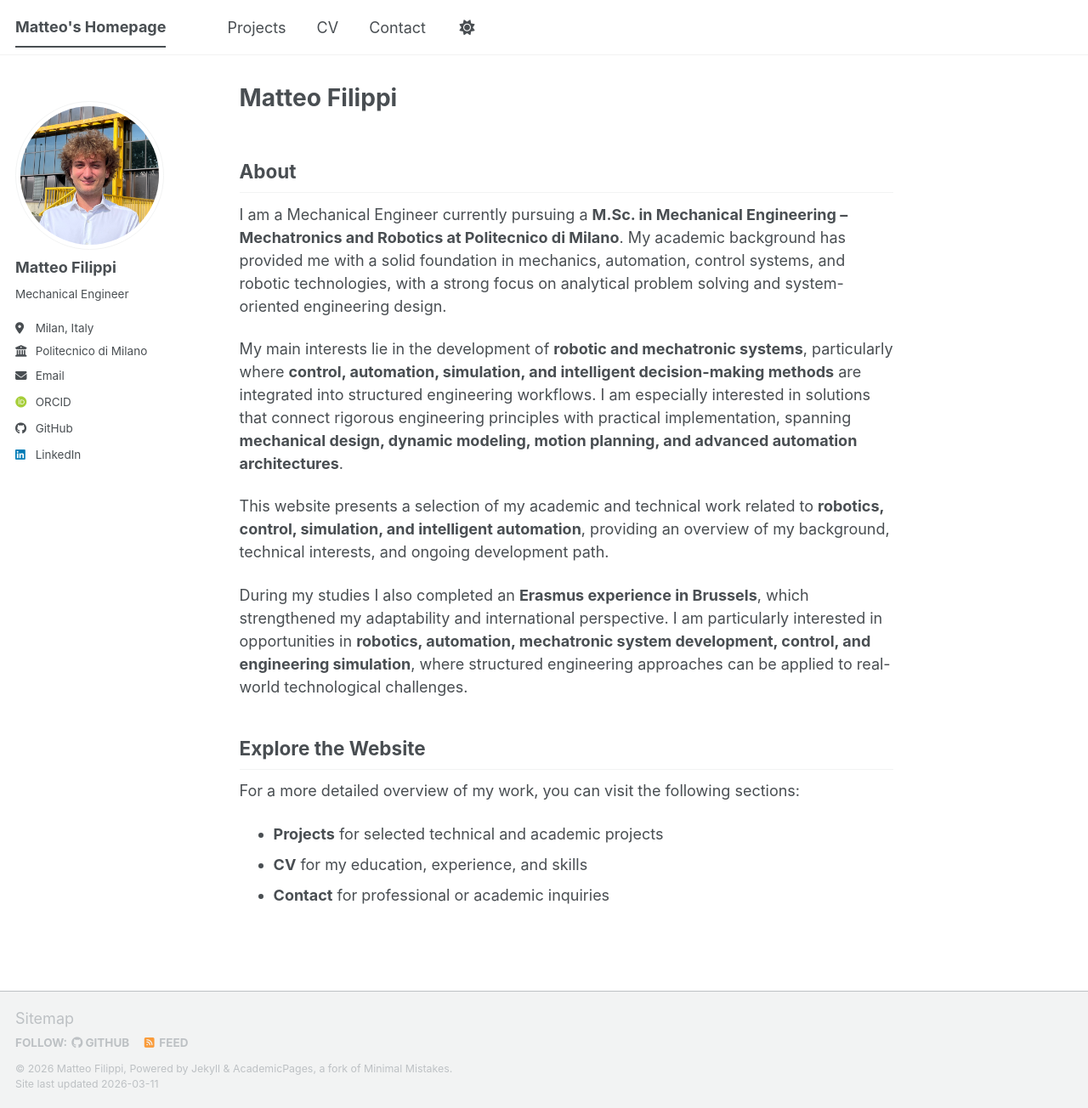
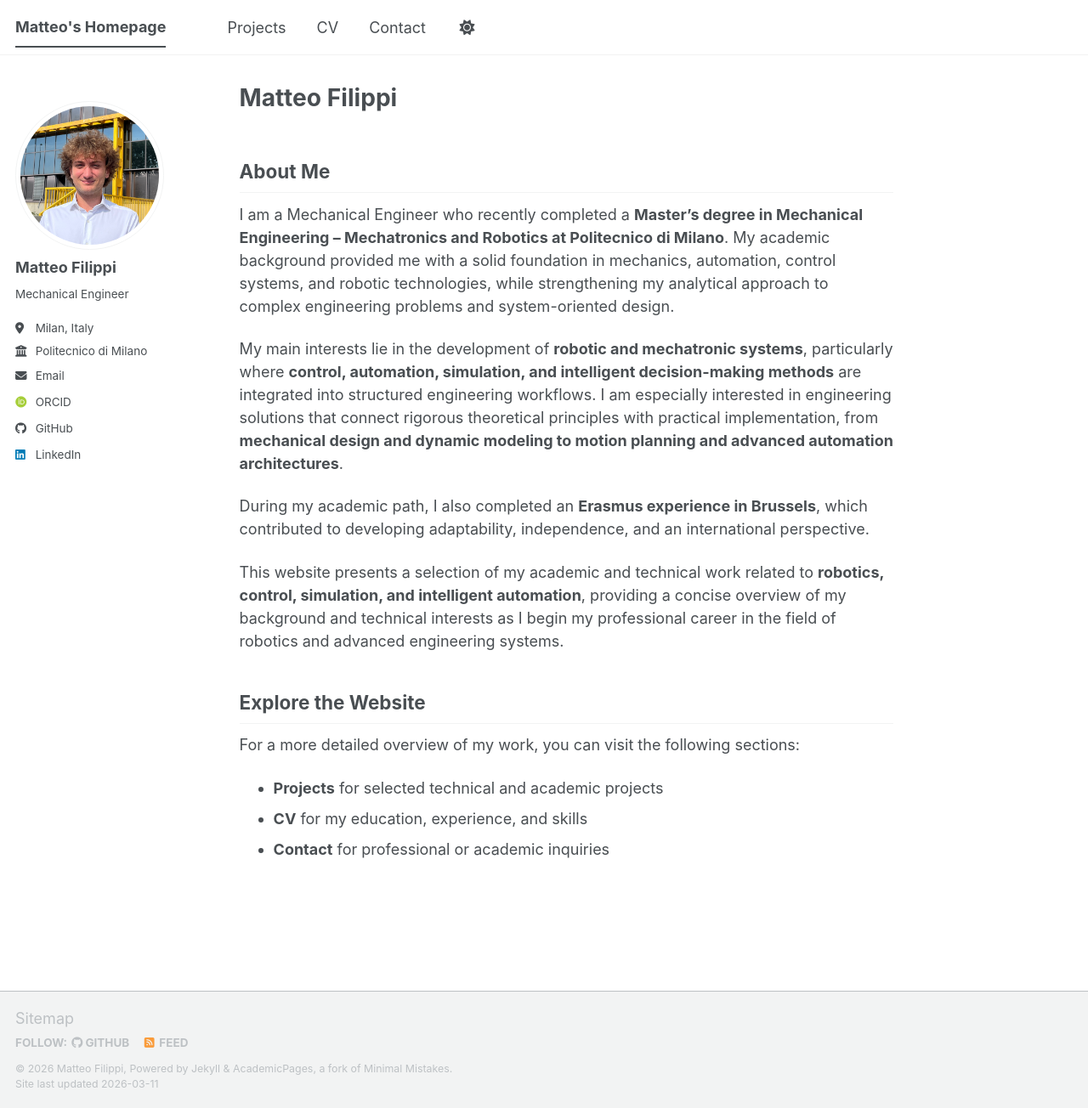
Before and after one commit to MFilippi01/MFilippi01.github.io, a Jekyll site: the page built from _pages/about.md, in a window 1280 px wide and 1304 px high. Shown: the whole window at 85% size. Built offline with Jekyll 4.4.1, drawn with Linux system fonts in a browser that asks for light colours; some web fonts are replaced; a script bundle is joined from its source files by our own code; library files that are not in the unit come from our copies.

Commit message:
Revise About Me section for clarity and detail
Updated personal introduction and academic background for clarity and conciseness. Added details about Erasmus experience and refined focus on professional interests.

```diff
--- a/_pages/about.md
+++ b/_pages/about.md
@@ -7,15 +7,15 @@ redirect_from:
   - /about.html
 ---
 
-## About
+## About Me
 
-I am a Mechanical Engineer currently pursuing a **M.Sc. in Mechanical Engineering – Mechatronics and Robotics at Politecnico di Milano**. My academic background has provided me with a solid foundation in mechanics, automation, control systems, and robotic technologies, with a strong focus on analytical problem solving and system-oriented engineering design.
+I am a Mechanical Engineer who recently completed a **Master’s degree in Mechanical Engineering – Mechatronics and Robotics at Politecnico di Milano**. My academic background provided me with a solid foundation in mechanics, automation, control systems, and robotic technologies, while strengthening my analytical approach to complex engineering problems and system-oriented design.
 
-My main interests lie in the development of **robotic and mechatronic systems**, particularly where **control, automation, simulation, and intelligent decision-making methods** are integrated into structured engineering workflows. I am especially interested in solutions that connect rigorous engineering principles with practical implementation, spanning **mechanical design, dynamic modeling, motion planning, and advanced automation architectures**.
+My main interests lie in the development of **robotic and mechatronic systems**, particularly where **control, automation, simulation, and intelligent decision-making methods** are integrated into structured engineering workflows. I am especially interested in engineering solutions that connect rigorous theoretical principles with practical implementation, from **mechanical design and dynamic modeling to motion planning and advanced automation architectures**.
 
-This website presents a selection of my academic and technical work related to **robotics, control, simulation, and intelligent automation**, providing an overview of my background, technical interests, and ongoing development path.
+During my academic path, I also completed an **Erasmus experience in Brussels**, which contributed to developing adaptability, independence, and an international perspective.
 
-During my studies I also completed an **Erasmus experience in Brussels**, which strengthened my adaptability and international perspective. I am particularly interested in opportunities in **robotics, automation, mechatronic system development, control, and engineering simulation**, where structured engineering approaches can be applied to real-world technological challenges.
+This website presents a selection of my academic and technical work related to **robotics, control, simulation, and intelligent automation**, providing a concise overview of my background and technical interests as I begin my professional career in the field of robotics and advanced engineering systems.
 
 ## Explore the Website
 
```
